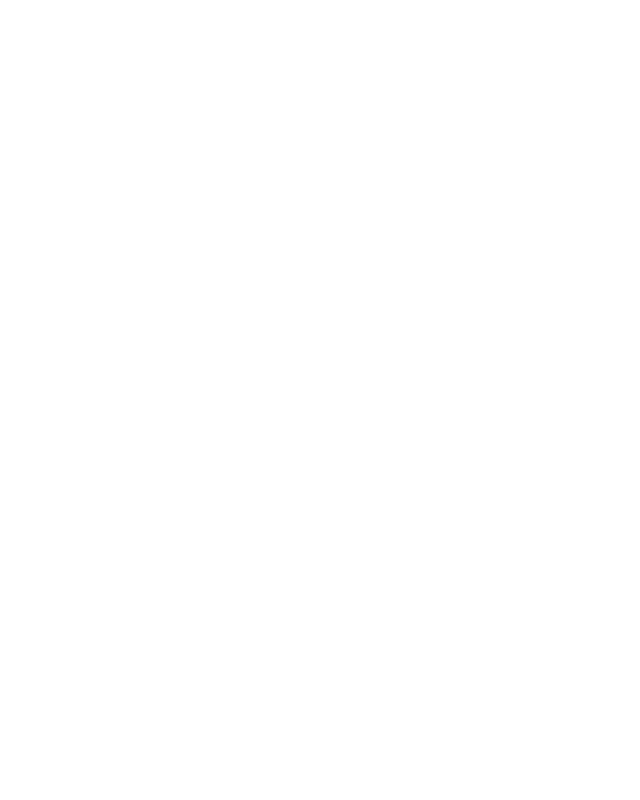
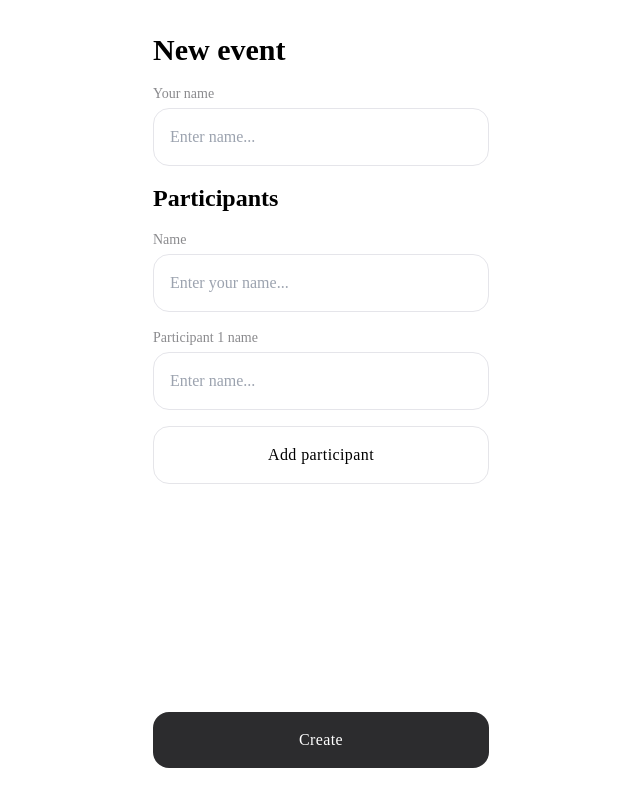
Before and after one commit to nyaneet/bling-lofi, a React (Vite) app: page /new in a window 1280 px wide. Before the commit this address had no page. Shown: the whole page, without its empty margins (319-959 px from the left). Built offline with nearby package versions, Linux system fonts and the light colour scheme; a web font is replaced by a local one.

Commit message:
feat: add new event page template

```diff
--- a/src/routes.tsx
+++ b/src/routes.tsx
@@ -1,10 +1,12 @@
 import StartPage from '@/views/StartPage';
 import { Route, Routes as Router } from 'react-router-dom';
+import NewEventPage from './views/NewEventPage';
 
 const Routes = () => {
   return (
     <Router>
       <Route path="/" element={<StartPage />} />
+      <Route path="/new" element={<NewEventPage />} />
     </Router>
   );
 };
--- a/src/views/MainLayout.tsx
+++ b/src/views/MainLayout.tsx
@@ -10,7 +10,7 @@
   return (
     <div
       className={clsx(
-        'min-h-[100svh] min-w-[260px] max-w-sm m-auto',
+        'min-h-[100svh] min-w-[260px] max-w-sm m-auto px-6',
         className
       )}
     >
--- /dev/null
+++ b/src/views/NewEventPage.tsx
@@ -0,0 +1,114 @@
+import Button from '@/components/ui/Button';
+import TextInput from '@/components/ui/TextInput';
+import MainLayout from '@/views/MainLayout';
+import { MouseEventHandler, ReactNode, useCallback, useState } from 'react';
+
+const removeIcon = (
+  <svg xmlns="http://www.w3.org/2000/svg" height="100%" viewBox="0 0 64 64">
+    <path
+      fill="none"
+      stroke="#000"
+      stroke-width="2"
+      stroke-miterlimit="10"
+      d="m18.947 17.153 26.098 25.903m-26 .097 25.902-26.097"
+    />
+  </svg>
+);
+
+const NewEventPage = () => {
+  const [participants, setParticipants] = useState<string[]>(['']);
+
+  const addParticipant = useCallback(() => {
+    setParticipants((prev) => [...prev, '']);
+  }, []);
+  const removeParticipant = useCallback((idx: number) => {
+    setParticipants((prev) => [...prev.slice(0, idx), ...prev.slice(idx + 1)]);
+  }, []);
+
+  return (
+    <MainLayout className="relative flex flex-col">
+      {/* content */}
+      <div className="py-8 space-y-4 mb-4 flex-grow">
+        <h1 className="text-3xl font-semibold">New event</h1>
+        <TextInputField__Temp
+          id="event-name"
+          label="Your name"
+          placeholder="Enter name..."
+        />
+        <h2 className="text-2xl font-semibold">Participants</h2>
+
+        <TextInputField__Temp
+          id="host-name"
+          label="Name"
+          placeholder="Enter your name..."
+        />
+        {participants.map((_, idx) => (
+          <TextInputField__Temp
+            key={idx}
+            id={`participant-${idx}-name`}
+            label={`Participant ${idx + 1} name`}
+            placeholder="Enter name..."
+            iconButtonOptions={
+              idx !== 0
+                ? {
+                    icon: removeIcon,
+                    onClick: () => removeParticipant(idx),
+                  }
+                : undefined
+            }
+          />
+        ))}
+        <Button
+          className="block w-full"
+          variant="outlined"
+          onClick={addParticipant}
+        >
+          Add participant
+        </Button>
+      </div>
+      {/* bottom controls */}
+      <div className="sticky bottom-0 py-8 bg-gradient-to-t from-[#FFFFFFB3] from-80% via-[#FFFFFFB3]">
+        <Button className="block w-full ">Create</Button>
+      </div>
+    </MainLayout>
+  );
+};
+
+const TextInputField__Temp = ({
+  id,
+  label,
+  placeholder,
+  className,
+  iconButtonOptions,
+}: {
+  id: string;
+  label: string;
+  placeholder: string;
+  className?: HTMLElement['className'];
+  iconButtonOptions?: {
+    icon: ReactNode;
+    onClick: MouseEventHandler<HTMLButtonElement>;
+  };
+}) => (
+  <div className={className}>
+    <label htmlFor={id}>
+      <span className="text-sm text-[#8A8A8D] font-normal block">{label}</span>
+      <div className="relative mt-1">
+        <TextInput className="w-full pr-12" id={id} placeholder={placeholder} />
+        {iconButtonOptions && (
+          <div className="absolute top-0 right-0 h-full flex items-stretch">
+            <button
+              className="m-4 focusable rounded"
+              onClick={iconButtonOptions.onClick}
+            >
+              {iconButtonOptions.icon}
+            </button>
+          </div>
+        )}
+      </div>
+    </label>
+    {/* extra message here */}
+  </div>
+);
+
+export default NewEventPage;
--- a/src/views/StartPage.tsx
+++ b/src/views/StartPage.tsx
@@ -4,6 +4,7 @@
 import Button from '@/components/ui/Button';
 import MainLayout from '@/views/MainLayout';
 import clsx from 'clsx';
+import { Link } from 'react-router-dom';
 
 const banners: { id: number; imageSrc: string; alt: string }[] = [
   { id: 0, imageSrc: bannerTemplateWithLetter, alt: '' },
@@ -15,7 +16,7 @@
 
 const StartPage = () => {
   return (
-    <MainLayout className="flex flex-col">
+    <MainLayout className="flex flex-col px-0">
       <div className="flex-grow flex justify-center items-center">
         <Carousel
           className={clsx(
@@ -32,7 +33,9 @@
           ))}
         </Carousel>
       </div>
-      <Button className="mx-6 mb-8">Create new event</Button>
+      <Link to="/new" className="mx-6 mb-8">
+        <Button className="w-full box-border">Create new event</Button>
+      </Link>
     </MainLayout>
   );
 };
```
